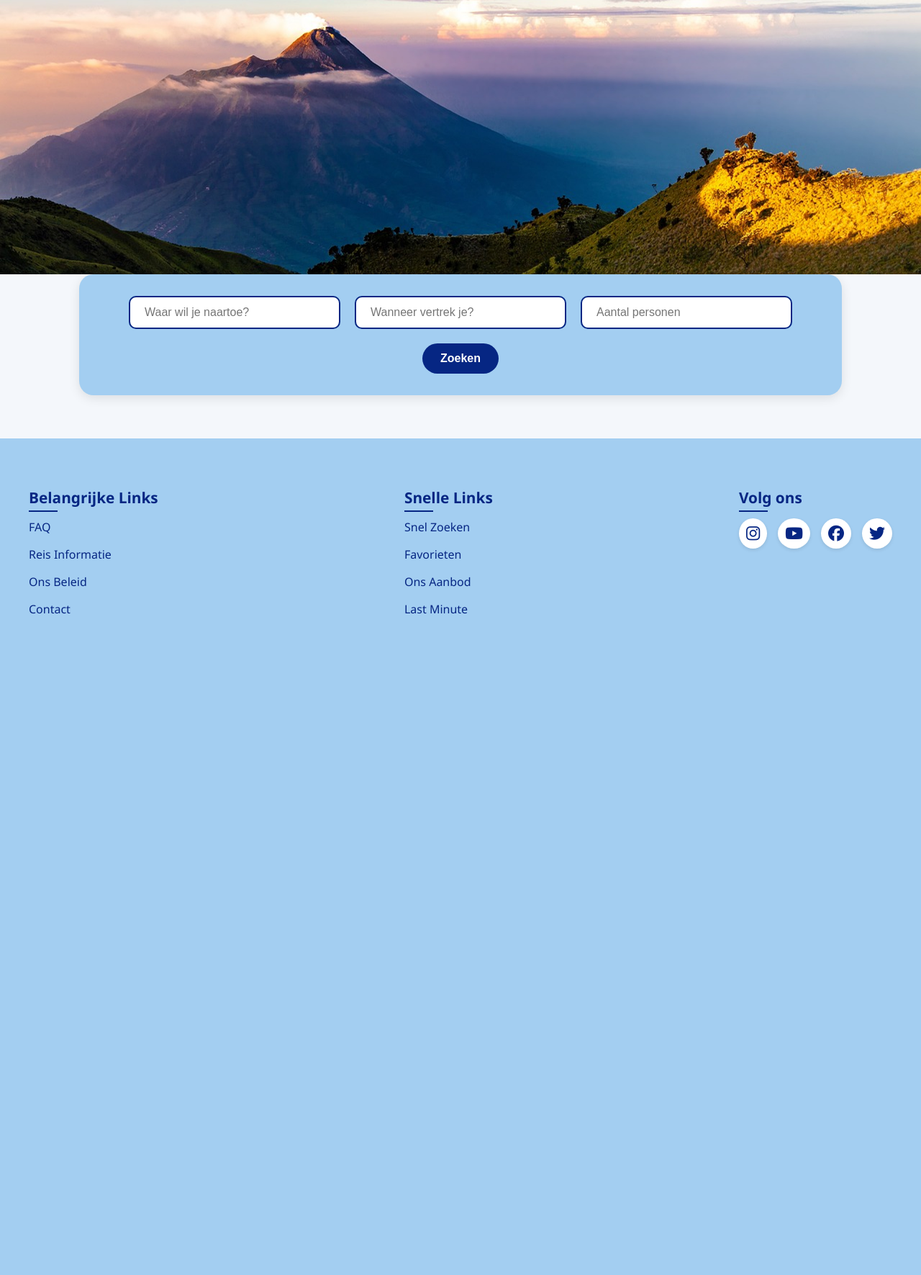
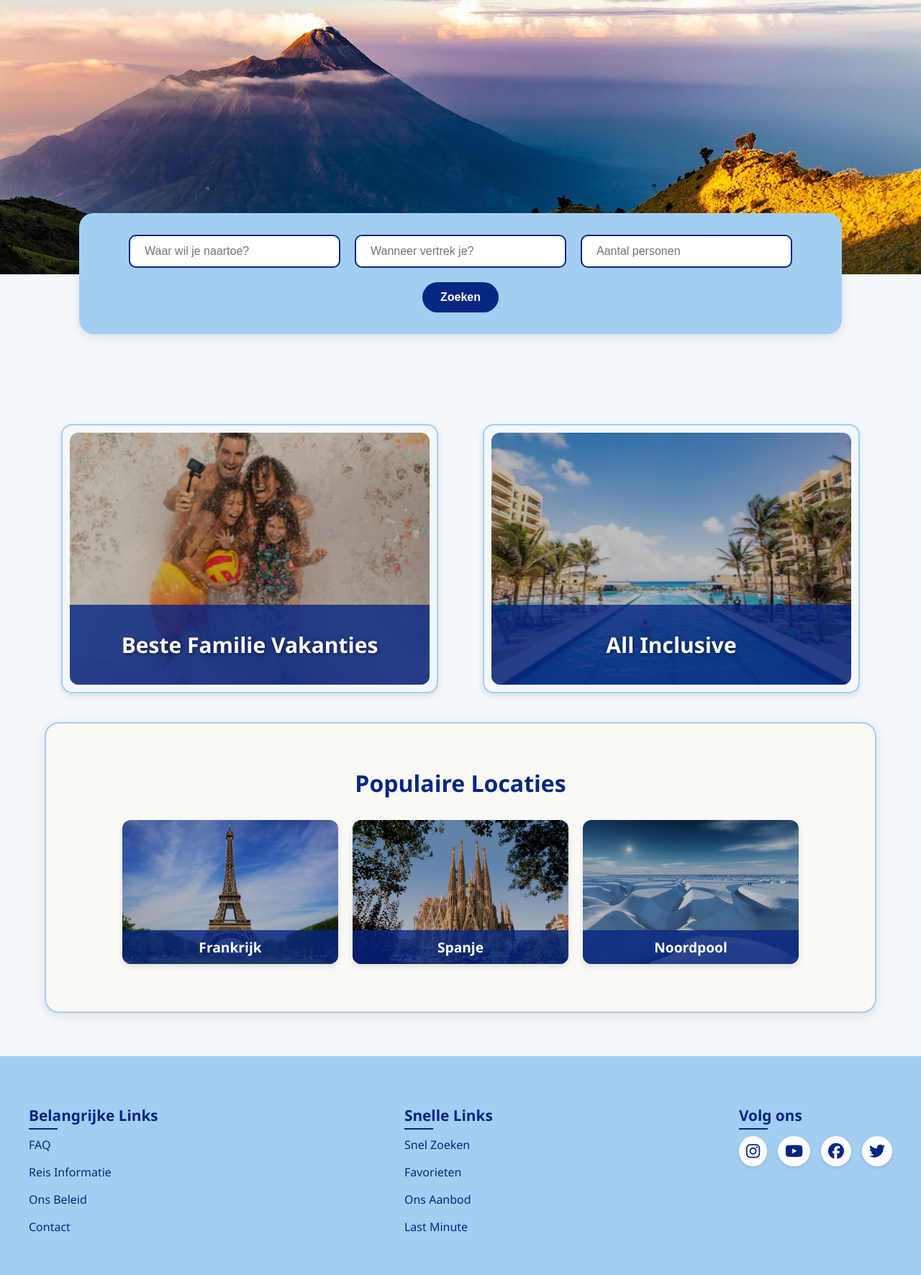
Before and after one commit to RubenIJ/Webapp2, a PHP site: page / in a window 1280 px wide. Shown: the part 101-1872 px from the top of the page at 72% size. Before the commit the page ends 954 px from the top, so only its background shows below. Run offline with PHP 8.4, Linux system fonts and the light colour scheme.

Commit message:
header footer en index af
html en css af, maar geen php toegepast

```diff
--- a/html/components/header.php
+++ b/html/components/header.php
@@ -14,27 +14,3 @@
         </div>
     </nav>
 </header>
-
-<!--<script>   const nav = document.querySelector("nav");-->
-<!--    const body = document.body;-->
-<!---->
-<!--    function updateNavVisibility() {-->
-<!--        if (window.scrollY === 0) {-->
-<!--            body.classList.add("show-nav");-->
-<!--            nav.classList.remove("fixed");-->
-<!--        } else {-->
-<!--            body.classList.remove("show-nav");-->
-<!--            nav.classList.add("fixed");-->
-<!--        }-->
-<!--    }-->
-<!---->
-<!--    window.addEventListener("scroll", updateNavVisibility);-->
-<!--    window.addEventListener("load", updateNavVisibility); // <-- deze regel zorgt dat het ook bij laden werkt-->
-<!--</script>-->
-<?php
-//                if (isset($_SESSION['username'])) {
-//                    echo $_SESSION['username'];
-//                } else {
-//                    echo "Guest";
-//                }
-//                ?><!--</p>
--- a/html/css/styling.css
+++ b/html/css/styling.css
@@ -178,8 +178,10 @@ header {
 .index-form{
     display: flex;
     justify-content: center;
+    position: relative;
+    bottom: 85px;
+}
 
-}
 .index-formsearch {
     display: flex;
     justify-content: center;
@@ -229,4 +231,126 @@ header {
 .index-formsearch button:hover {
     background-color: #0456a0;
     transform: scale(1.05);
+}.index-indeling {
+     display: flex;
+     justify-content: center;
+     flex-wrap: wrap; /* Voor responsiviteit op kleinere schermen */
+     gap: 5%;
+     padding: 40px 20px;
+ }
+
+.index-indeling-blok {
+    display: flex;
+    justify-content: center;
+    align-items: center;
+    width: 500px;
+    height: 350px;
+    background-color: #f4f7fb;
+    border-radius: 15px;
+    border: 2px solid #A3CEF1;
+    box-shadow: 0 4px 10px rgba(0, 0, 0, 0.1);
+    overflow: hidden;
+    position: relative;
+    padding: 10px;
 }
+
+.index-image-overlay {
+    position: relative;
+    width: 100%;
+    height: 100%;
+    border-radius: 12px;
+    overflow: hidden;
+    transition: transform 0.3s ease;
+}
+
+.index-image-overlay img {
+    width: 100%;
+    height: 100%;
+    object-fit: cover;
+    filter: brightness(75%);
+    transition: filter 0.3s ease;
+}
+
+.index-image-overlay:hover {
+    transform: scale(1.02);
+}
+
+.index-image-overlay:hover img {
+    filter: brightness(60%);
+}
+
+.index-overlay-text {
+    position: absolute;
+    bottom: 0;
+    width: 100%;
+    background: rgba(6, 38, 131, 0.8);
+    color: white;
+    padding: 10px 0;
+    text-align: center;
+    font-size: 20px;
+    font-weight: bold;
+    text-shadow: 1px 1px 5px rgba(0,0,0,0.5);
+}
+
+.index-bigboy3 {
+    background-color: #FAF9F6;
+    width: 90%;
+    max-width: 1200px;
+    border-radius: 20px;
+    box-shadow: 0 4px 15px rgba(0, 0, 0, 0.1);
+    text-align: center;
+    height: 400px;
+    border: 2px solid #A3CEF1;
+
+}
+
+
+.index-bigboy3 h2 {
+    color: #062683;
+    font-size: 2em;
+    margin-bottom: 30px;
+    padding-top: 3%;
+}
+
+.locatie-container {
+    display: flex;
+    justify-content: center;
+    gap: 20px;
+}
+
+.locatie-card {
+    position: relative;
+    width: 300px;
+    height: 200px;
+    border-radius: 12px;
+    overflow: hidden;
+    box-shadow: 0 4px 8px rgba(0,0,0,0.1);
+    transition: transform 0.3s ease;
+}
+
+.locatie-card img {
+    width: 100%;
+    height: 100%;
+    object-fit: cover;
+    filter: brightness(75%);
+}
+
+.locatie-card:hover {
+    transform: scale(1.03);
+}
+
+.locatie-overlay {
+    position: absolute;
+    bottom: 0;
+    width: 100%;
+    padding: 10px 0;
+    background: rgba(6, 38, 131, 0.8);
+    color: white;
+    font-weight: bold;
+    font-size: 1.2em;
+    text-align: center;
+}
+.index-populaire-locaties-indeling{
+    display: flex;
+    justify-content: center;
+}
--- a/html/index.php
+++ b/html/index.php
@@ -17,24 +17,11 @@ error_reporting(E_ALL);
 
 </head>
 <body>
-<header>
-    <nav class="nav">
-        <div class="links">
-            <div class="logo">
-                <img src="../fotos/logo.png" alt="Logo">
-            </div>
-            <a href="../extra%20pagina's/ons%20aanbod.php">Ons Aanbod</a>
-            <a href="../extra%20pagina's/last%20minute.php">Last Minute</a>
-            <a href="../extra%20pagina's/vragen%20en%20contact.php">Vragen & Contact</a>
-        </div>
-        <div class="login-links">
-            <a href="../login/login-pagina.php">Login</a>
-            <a href="../login/registreer.php">Registreer</a>
-        </div>
-    </nav>
+<header><?php require_once("components/header.php") ?>
 </header>
+
 <div class="index-foto">
-    <img src="fotos/image%205.png" alt="">
+    <img src="fotos/indo.png" alt="">
 </div>
 <div class="index-form">
     <div class="index-formsearch">
@@ -45,9 +32,44 @@ error_reporting(E_ALL);
             <button type="submit">Zoeken</button>
         </form>
     </div></div>
+<div class="index-indeling">
+    <div class="index-indeling-blok">
+        <div class="index-image-overlay">
+            <img src="fotos/familie-foto.png" alt="Familievakantie">
+            <div class="index-overlay-text">
+                <h2>Beste Familie Vakanties</h2>
+            </div>
+        </div>
+    </div>
 
-<div class="index-">
+    <div class="index-indeling-blok">
+        <div class="index-image-overlay">
+            <img src="fotos/all-inclusive-foto.jpg" alt="All Inclusive">
+            <div class="index-overlay-text">
+                <h2>All Inclusive</h2>
+            </div>
+        </div>
+    </div>
+</div>
 
+<div class="index-populaire-locaties-indeling">
+<div class="index-bigboy3">
+    <h2>Populaire Locaties</h2>
+    <div class="locatie-container">
+        <div class="locatie-card">
+            <img src="fotos/parijs.jpeg" alt="Frankrijk">
+            <div class="locatie-overlay">Frankrijk</div>
+        </div>
+        <div class="locatie-card">
+            <img src="fotos/barcelona.jpg" alt="Spanje">
+            <div class="locatie-overlay">Spanje</div>
+        </div>
+        <div class="locatie-card">
+            <img src="fotos/noordpool.jpg" alt="Noordpool">
+            <div class="locatie-overlay">Noordpool</div>
+        </div>
+    </div>
+</div>
 </div>
 <footer>
     <?php require_once("components/footer.php") ?>
```
Also changed, not shown: html/fotos/all-inclusive-foto.jpg (added), html/fotos/barcelona.jpg (added), html/fotos/familie-foto.png (added), html/fotos/indo.png (renamed from html/fotos/image 5.png), html/fotos/noordpool.jpg (added), html/fotos/parijs.jpeg (added).
